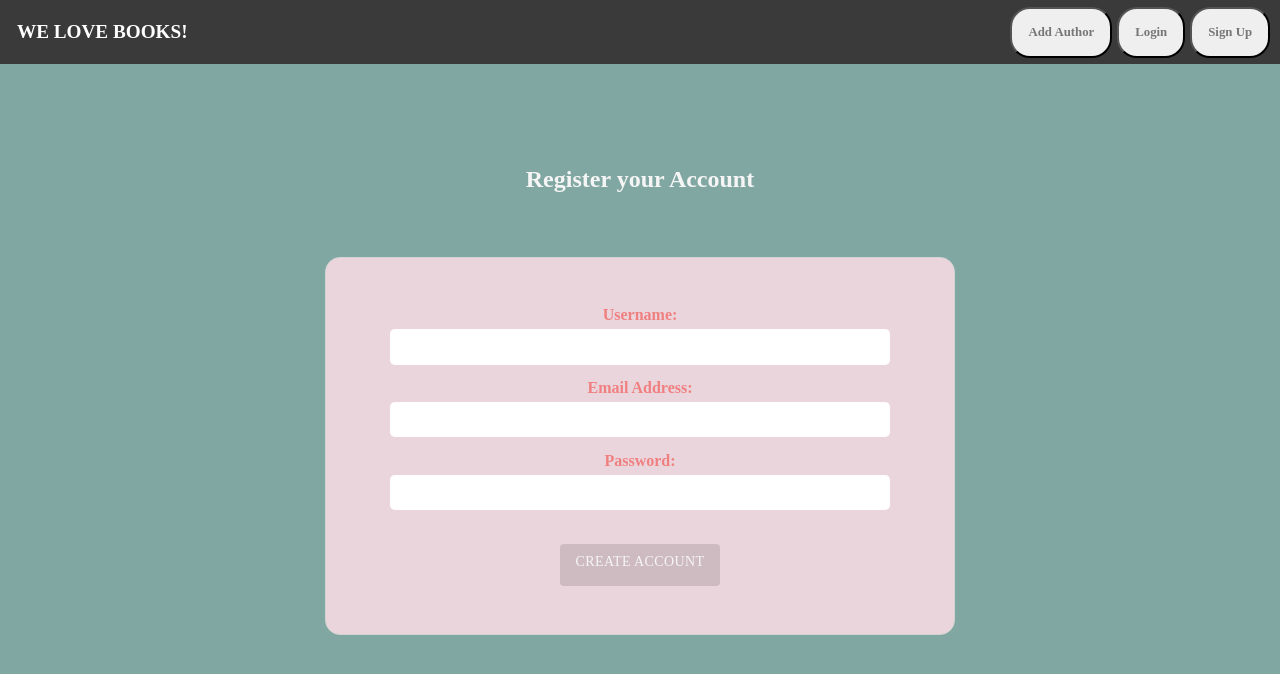
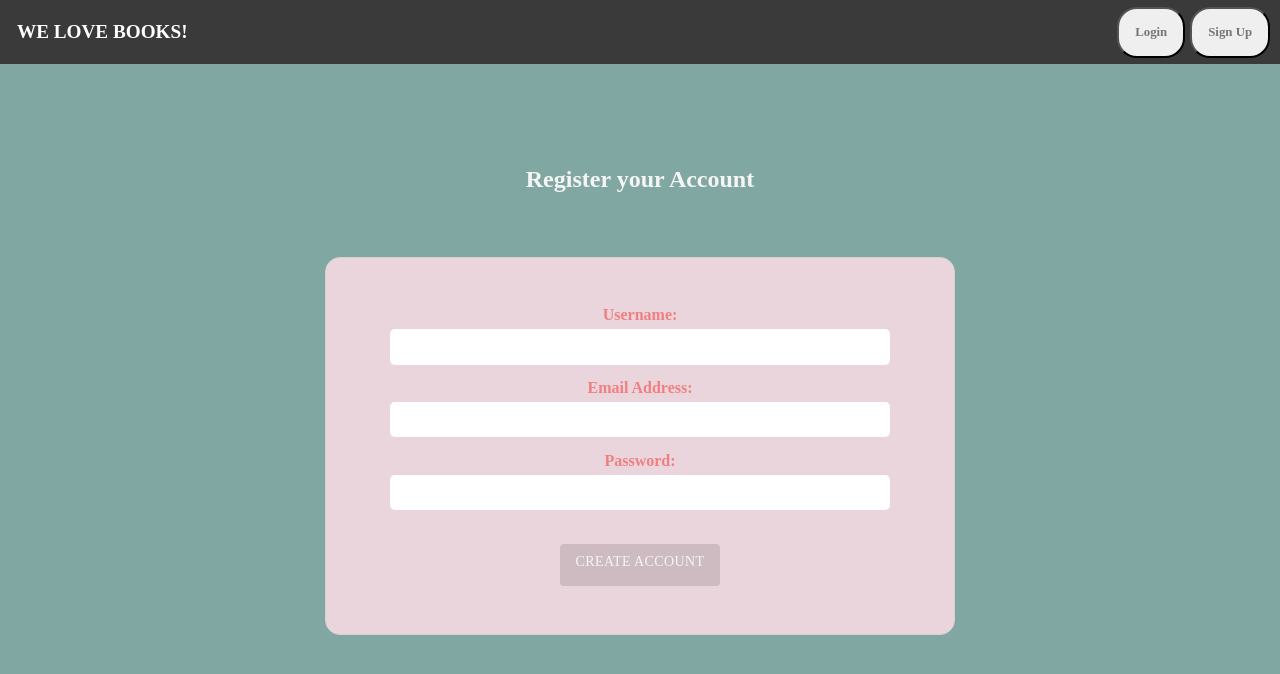
Before and after one commit to AqibJavaid899/react-books-app, a React (Create React App) app: page /signup in a window 1280 px wide. Shown: the top 674 px of the page. Built offline with nearby package versions, Linux system fonts and the light colour scheme; no server answers.

Commit message:
Private Routes logic is implemented in App

```diff
--- a/src/components/Home/Home.js
+++ b/src/components/Home/Home.js
@@ -103,6 +103,7 @@ const Home = () => {
         </div>
 
         <div className="home__bookForm">
+          {!(Object.keys(authUser).length === 0) ? (
             <form>
               <span>Book Name:</span>
               <input
@@ -149,6 +150,7 @@ const Home = () => {
                 Add Book
               </Button>
             </form>
+          ) : null}
         </div>
       </div>
 
--- a/src/components/Nav/Nav.js
+++ b/src/components/Nav/Nav.js
@@ -8,6 +8,7 @@ import { signOutUser } from "../../redux/actions/userActions";
 const Nav = () => {
   // Dispatching Sign-In User from the Global Store
   let authUser = useSelector((state) => state.userStore);
+  console.log("In Nav Comp : ", authUser);
   const dispatch = useDispatch();
 
   // Logging user out and removing it from the Global Store
@@ -24,9 +25,11 @@ const Nav = () => {
         </Link>
       </div>
       <div className="nav__right">
-        <Link to="/addAuthor">
-          <button className="nav__addAuthor">Add Author</button>
-        </Link>
+        {!(Object.keys(authUser).length === 0) ? (
+          <Link to="/addAuthor">
+            <button className="nav__addAuthor">Add Author</button>
+          </Link>
+        ) : null}
 
         {Object.keys(authUser).length === 0 ? (
           <Link to="/login">
--- a/src/components/Signup/Signup.js
+++ b/src/components/Signup/Signup.js
@@ -20,7 +20,7 @@ const Signup = () => {
     });
     // Calling the cleanup function to remove the Auth Event after running it
     return () => unsubscribe();
-  }, [name]);
+  }, [name, dispatch]);
 
   const signUp = (e) => {
     e.preventDefault();
```
Lines whose indentation alone changed are shown as unchanged.
